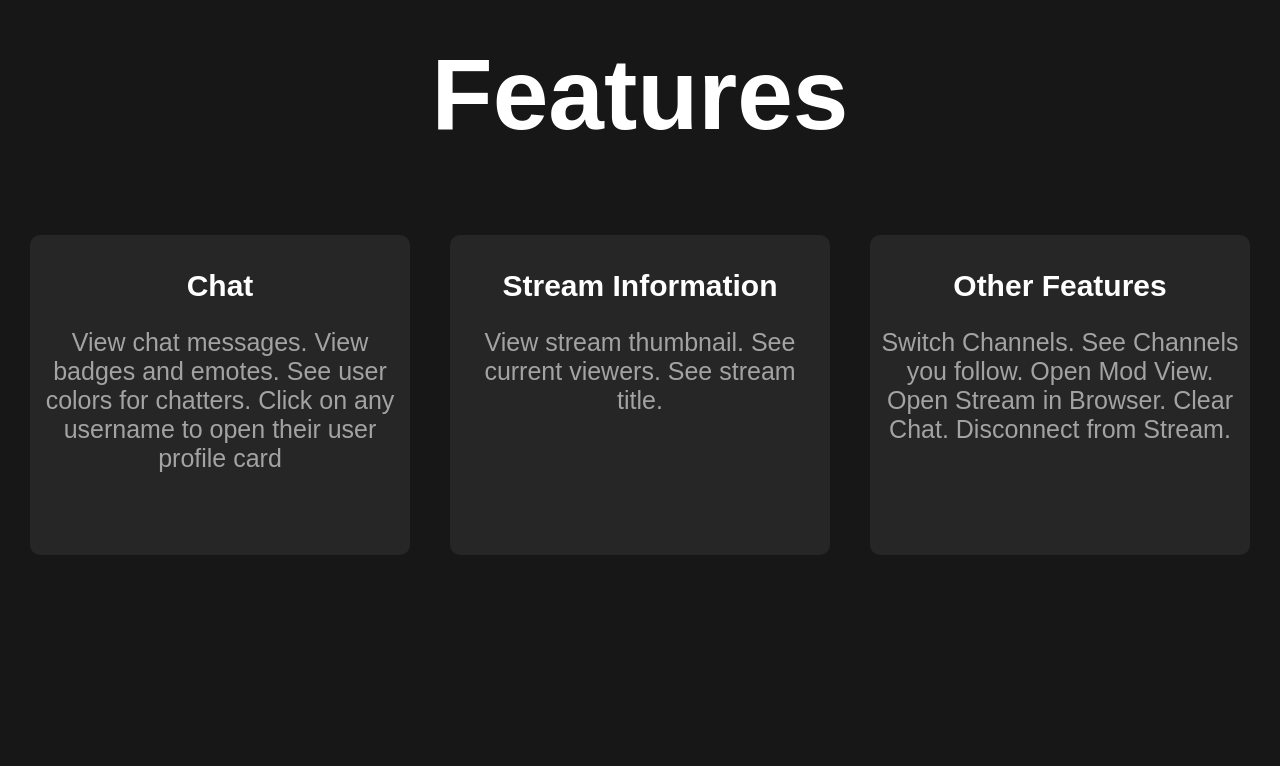
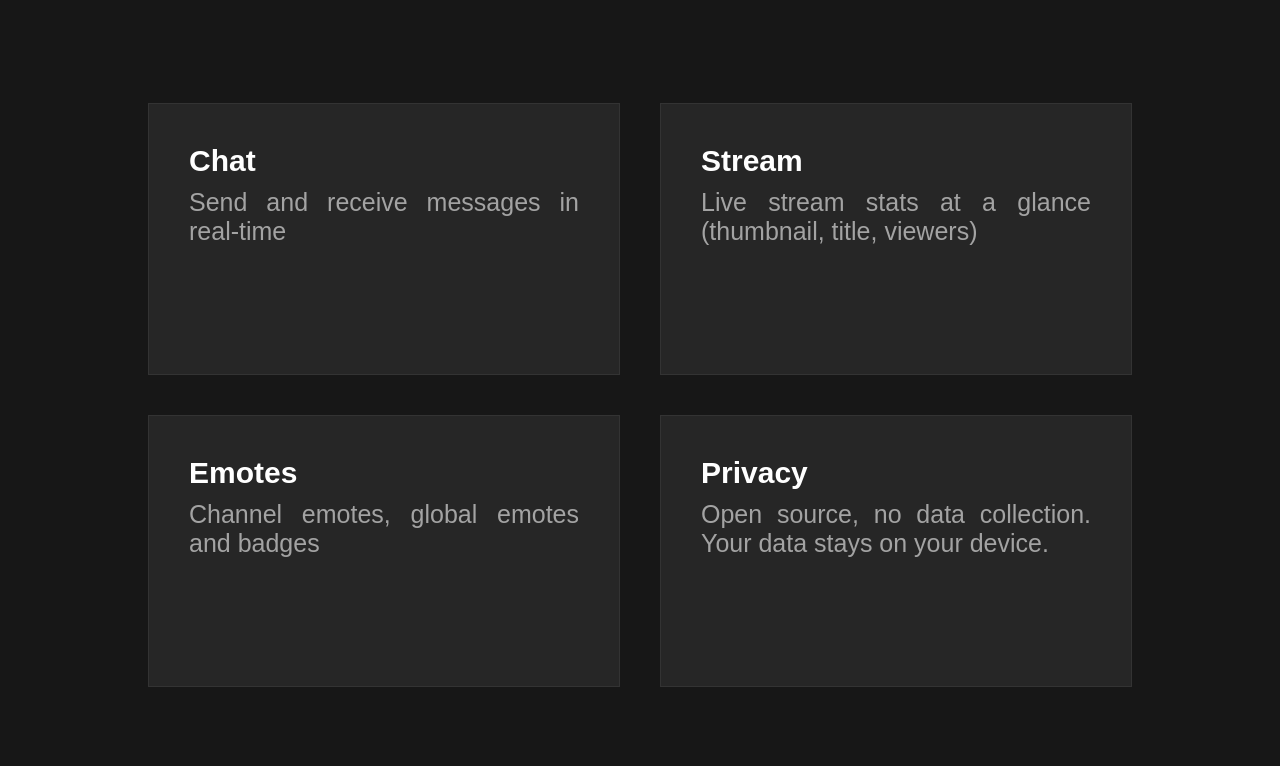
Before and after one commit to Moritz344/lurker-homepage, an Angular app: page / in a window 1280 px wide. Shown: the part 1274-2040 px from the top of the page. Built offline with nearby package versions, Linux system fonts and the light colour scheme.

Commit message:
changed lurker img/changed key features/

```diff
--- a/src/hero/hero.css
+++ b/src/hero/hero.css
@@ -1,20 +1,20 @@
-.container{
+.container {
   position: absolute;
   top: 40px;
-  left:0px;
-  right:0px;
+  left: 0px;
+  right: 0px;
   bottom: 0px;
   background-color: var(--hero-bg-color);
 }
 
-.desc{
-  color: #D9D9D9;
+.desc {
+  color: #d9d9d9;
   width: 400px;
-  text-align:left;
+  text-align: left;
   margin-bottom: 10px;
 }
 
-.downloads{
+.downloads {
   display: flex;
   margin-bottom: 400px;
   flex-direction: column;
@@ -24,11 +24,11 @@
   background-color: var(--bg-color);
 }
 
-.downloads a{
+.downloads a {
   margin-bottom: 300px;
 }
 
-.linux{
+.linux {
   background-color: var(--blue-color);
   border-radius: 10px;
   height: 90px;
@@ -37,39 +37,37 @@
   transition: 0.3s ease;
 }
 
-.lurker-chat{
+.lurker-chat {
   float: right;
   margin-right: 200px;
-  margin-top: -450px;
+  margin-top: -500px;
   transition: 0.3s ease;
 }
 
-.lurker-chat:hover{
+.lurker-chat:hover {
   transform: scale(1.01);
 }
 
-.linux img{
+.linux img {
   float: left;
   margin-top: 20px;
 }
 
-.linux h2{
+.linux h2 {
   color: white;
   font-size: 20px;
   margin-top: 40px;
   font-weight: bold;
-
 }
 
-.linux:hover{
+.linux:hover {
   transform: scale(1.02);
 }
 
-section{
+section {
   background-color: var(--hero-bg-color);
-
 }
-.features{
+.features {
   height: 150vh;
   display: flex;
   flex-direction: column;
@@ -80,48 +78,55 @@ section{
   text-align: center;
 }
 
-.features-box{
+.features-box {
   background-color: var(--grey-color);
   padding: 10px;
-  width: 360px;
-  height: 300px;
-  border-radius: 10px;
+  width: 450px;
+  height: 250px;
+  border-radius: 0px;
+  border: 1px solid #333;
   transition: 0.3s ease;
 }
 
-.features-box:hover{
-  transform: scale(1.02) ;
+.features-box:hover {
+  transform: scale(1.02);
 }
 
-.features-box span{
-  color: rgba(163,163,163);
+.features-box p {
+  color: rgba(163, 163, 163);
   font-size: 25px;
+  text-align: justify;
+  margin: 30px;
+  margin-top: -20px;
 }
 
-.features-box h1{
+.features-box h1 {
+  display: flex;
+  justify-content: left;
+  margin-left: 0px;
   font-size: 30px;
+  margin-bottom: 0px;
+  font-weight: medium;
+  margin: 30px;
 }
 
-.layout{
+.layout {
   display: flex;
   flex-direction: column;
-  text-align:left;
+  text-align: left;
 }
 
-h2{
+h2 {
   color: white;
 }
 
-
-
-.feature-grid{
-  display:grid;
-  grid-template-columns: repeat(3,1fr);
+.feature-grid {
+  display: grid;
+  grid-template-columns: repeat(2, 1fr);
   gap: 40px;
 }
 
-
-.hero-text{
+.hero-text {
   display: grid;
   margin-top: 200px;
   justify-content: left;
@@ -129,19 +134,17 @@ h2{
   text-align: center;
 }
 
-
-.preview{
+.preview {
   display: flex;
   justify-content: right;
-
 }
 
-.hero-text h1{
+.hero-text h1 {
   margin-bottom: 0px;
   margin-left: -80px;
 }
 
-.hero-text span{
+.hero-text span {
   color: #949494;
   font-size: 30px;
 }
--- a/src/hero/hero.html
+++ b/src/hero/hero.html
@@ -2,61 +2,49 @@
 <div class="container" #home id="home">
   <div class="hero-text">
     <h1>Lurker</h1>
-    <span class="desc">opensource chat client  for twitch.tv</span>
-    <br>
+    <span class="desc">opensource chat client for twitch.tv</span>
+    <br />
     <a target="_blank" href="https://github.com/Moritz344/lurker/releases">
       <div class="linux" #downloads>
-      <img width="50" height="50" src="linux.png">
+        <img width="50" height="50" src="linux.png" />
         <h2>Download for Linux</h2>
       </div>
     </a>
   </div>
 
   <div class="lurker-chat">
-    <img src="chat.png">
+    <img width="800" src="lurker.png" />
   </div>
 
-
-
-  <section class="features" id="features" >
+  <section class="features" id="features">
     <h1>Features</h1>
     <div class="feature-grid" #features>
       <div class="features-box">
         <h1 style="text-align: center">Chat</h1>
-          <span>
-          View chat messages. View badges and emotes. See user colors for chatters. Click on any username to open their user profile card
-          </span>
+        <p>Send and receive messages in real-time</p>
       </div>
       <div class="features-box">
-        <h1 style="text-align: center">Stream Information</h1>
-        <span>
-          View stream thumbnail.
-          See current viewers.
-          See stream title.
-        </span> <br>
+        <h1 style="text-align: center">Stream</h1>
+        <p>Live stream stats at a glance (thumbnail, title, viewers)</p>
       </div>
       <div class="features-box">
-        <h1 style="text-align: center">Other Features</h1>
-        <span>
-          Switch Channels.
-          See Channels you follow.
-          Open Mod View.
-          Open Stream in Browser.
-          Clear Chat.
-          Disconnect from Stream.
-        </span> <br>
+        <h1 style="text-align: center">Emotes</h1>
+        <p>Channel emotes, global emotes and badges</p>
+      </div>
+      <div class="features-box">
+        <h1 style="text-align: center">Privacy</h1>
+        <p>Open source, no data collection. Your data stays on your device.</p>
       </div>
     </div>
   </section>
 
-  <section class="downloads" id="downloads" >
+  <section class="downloads" id="downloads">
     <h1>Downloads</h1>
     <a target="_blank" href="https://github.com/Moritz344/lurker/releases">
       <div class="linux" #downloads>
-      <img width="50" height="50" src="linux.png">
+        <img width="50" height="50" src="linux.png" />
         <h2>Download for Linux</h2>
       </div>
     </a>
   </section>
-
 </div>
--- a/src/topbar/topbar.html
+++ b/src/topbar/topbar.html
@@ -1,10 +1,10 @@
 <div class="container">
   <div class="options">
-    <button class="home" (click)="navigate('')" > <a>Home</a> </button>
-    <button (click)="scrollToElement('features')">
+    <button class="home" (click)="navigate('')"><a>Home</a></button>
+    <button (click)="navigateToFragment('features')">
       <a> Features </a>
     </button>
-    <button (click)="scrollToElement('downloads')">
+    <button (click)="navigateToFragment('downloads')">
       <a> Download </a>
     </button>
     <button>
@@ -13,7 +13,7 @@
   </div>
   <div class="links">
     <a target="_blank" href="https://github.com/Moritz344/lurker">
-      <img src="github-logo.png" width="40" height="40">
+      <img src="github-logo.png" width="40" height="40" />
     </a>
   </div>
 </div>
--- a/src/topbar/topbar.ts
+++ b/src/topbar/topbar.ts
@@ -10,18 +10,22 @@ import { RouterModule, Router } from '@angular/router';
   styleUrl: './topbar.css',
 })
 export class Topbar {
-
-
-  constructor(private router: Router) { }
-
+  constructor(private router: Router) {}
 
   navigate(route: string) {
-    if (route == "") {
+    if (route == '') {
       this.router.navigate([route]);
       this.scrollToElement('home');
     } else {
       this.router.navigate([route]);
     }
+  }
+
+  navigateToFragment(fragment: string) {
+    this.router.navigate(['']);
+    setTimeout(() => {
+      this.scrollToElement(fragment);
+    }, 50);
   }
 
   scrollToElement(elementId: string) {
@@ -30,5 +34,4 @@ export class Topbar {
       element.scrollIntoView({ behavior: 'smooth' });
     }
   }
-
 }
```
Also changed, not shown: public/chat.png (deleted), public/lurker.png. Lines whose indentation alone changed are shown as unchanged.
